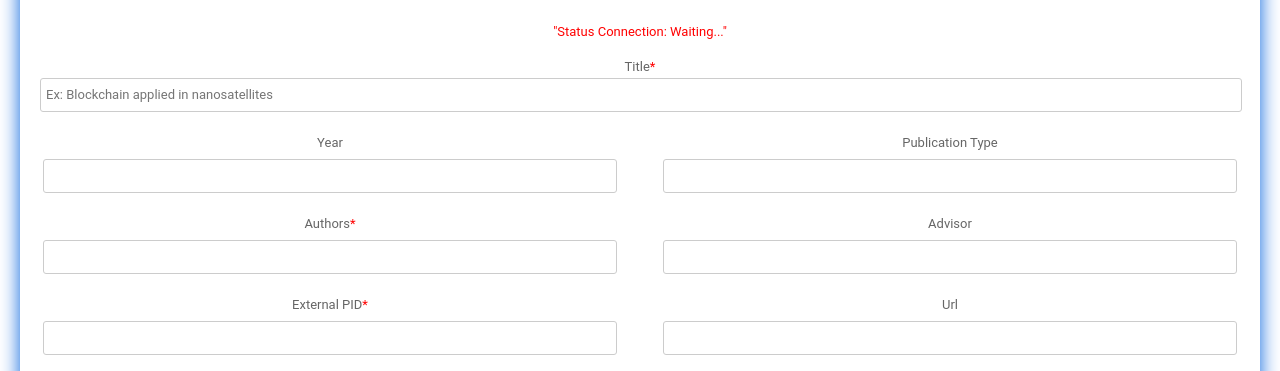
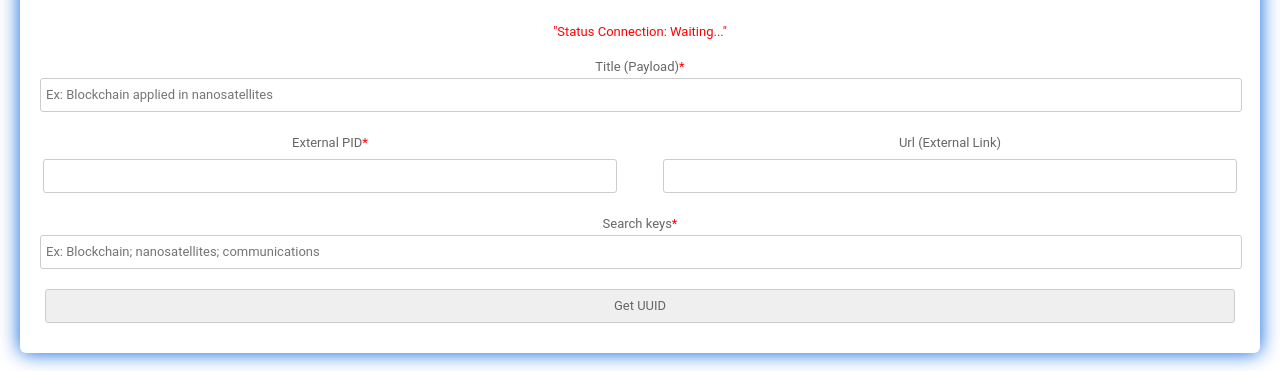
Before and after one commit to dark-pid/dARK, a React (Create React App) app in the folder frontdpi/: page / in a window 1280 px wide. Shown: the part 725-1096 px from the top of the page. Built offline with nearby package versions, Linux system fonts and the light colour scheme.

Commit message:
changing labels in form

```diff
--- a/frontdpi/src/frontEnd.js
+++ b/frontdpi/src/frontEnd.js
@@ -85,32 +85,8 @@ const FrontEnd = () => {
             {/* <input type="button" value="Get UUID" onClick={evt => handleUuid()} /> */}
             {/* <p className="txt-center"><font color="success">{JSON.stringify(messageU)}</font></p> */}
             <div className="item">
-                <label htmlFor="name">Title<span>*</span></label>
+                <label htmlFor="name">Title (Payload)<span>*</span></label>
                 <input id="name" type="text" name="name" placeholder="Ex: Blockchain applied in nanosatellites" required/>
-            </div>
-            <div className="item">
-                <div className="name-item">
-                <div>
-                    <label htmlFor="year">Year</label>
-                    <input id="year" type="text" name="year"/>
-                </div>
-                <div>
-                    <label htmlFor="publication_type">Publication Type</label>
-                    <input id="publication_type" type="tel" name="publication_type" />
-                </div>
-                </div>
-            </div>
-            <div className="item">
-                <div className="name-item">
-                    <div>
-                        <label htmlFor="authors">Authors<span>*</span></label>
-                        <input id="authors" type="text" name="authors"/>
-                    </div>
-                    <div>
-                        <label htmlFor="advisor">Advisor</label>
-                        <input id="advisor" type="text" name="advisor" />
-                    </div>
-                </div>
             </div>
             <div className="item">
                 <div className="name-item">
@@ -119,7 +95,7 @@ const FrontEnd = () => {
                         <input id="ext_pid" type="text" name="ext_pid"/>
                     </div>
                     <div>
-                        <label htmlFor="url">Url</label>
+                        <label htmlFor="url">Url (External Link)</label>
                         <input id="url" type="text" name="url" />
                     </div>
                 </div>
```
